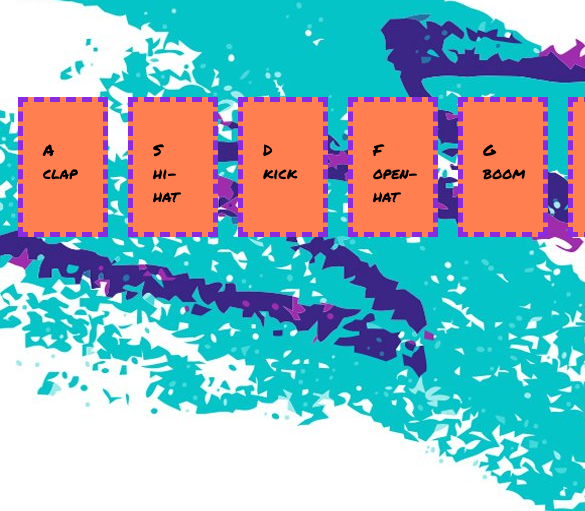
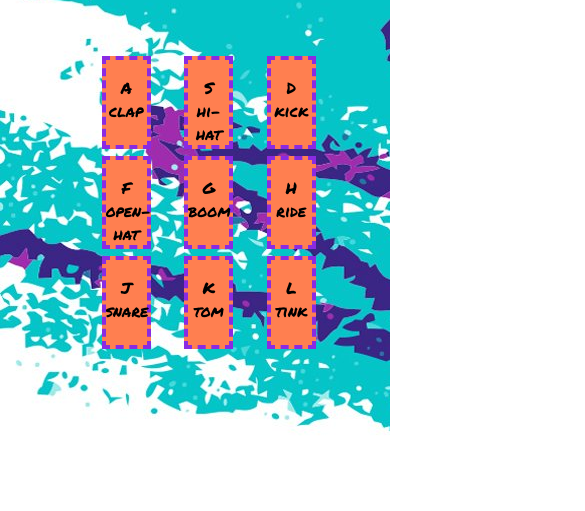
Before and after one commit to fluffy-lion-zzz/drumKit, a plain HTML site: page index.html in a window 390 px wide. Shown: the part 333-844 px from the top of the page, 585 px wide, since content can reach past the window. Drawn offline with Linux system fonts and the light colour scheme.

Commit message:
changed css for mobile size, would like to add media query

```diff
--- a/drumkit.css
+++ b/drumkit.css
@@ -1,7 +1,7 @@
 body {
-
+    margin: auto;
 height: 100%;
-width: 100%;
+width: 375px;
 background-image: url('retroDesignCup.jpg');
 font-family: 'Permanent Marker';
 
@@ -11,35 +11,99 @@ font-family: 'Permanent Marker';
     color: rgb(63, 163, 163);
     text-shadow: 5px 5px black;
 
-    font-size: 150px;
+    font-size: 120px;
     text-align: center;
 
 }
 
     .board {
-    display: flex;
-    margin: auto;
+
         width: 100%;
+
     }
         #keys {
 
-    display: flex;
-    margin: auto;
+
             margin-top: 0px;
             /* background-color: aquamarine; */
-    justify-items: space-between;
+
             height: 80px;
+            display: grid;
+            padding: 50px;
+            grid-template-columns: 10% 30% 30% 30% 10%;
+            grid-template-rows: 100px 100px 100px;
 
         }
 
+            #clapA{
+                grid-column: 2 / 3;
+                grid-row: 1 / 2;
+                justify-self: center;
+                align-self: center;
+            }
+            #hiHatS{
+                grid-column: 3 / 4;
+                grid-row: 1 / 2;
+                justify-self: center;
+                align-self: center;
+            }
+
+            #kickD {
+                grid-column: 4 / 5;
+                grid-row: 1 / 2;
+                justify-self: center;
+                align-self: center;
+            }
+
+            #openHatF{
+                grid-column: 2 / 3;
+                grid-row: 2 / 3;
+                justify-self: center;
+                align-self: center;
+            }
+
+            #boomG{
+                grid-column: 3 / 4;
+                grid-row: 2 / 3;
+                justify-self: center;
+                align-self: center;
+            }
+
+            #rideH{
+                grid-column: 4 / 5;
+                grid-row: 2 / 3;
+                justify-self: center;
+                align-self: center;
+            }
+
+            #snareJ{
+                grid-column: 2 / 3;
+                grid-row: 3 / 4;
+                justify-self: center;
+                align-self: center;
+            }
+
+            #tomK{
+                grid-column: 3 / 4;
+                grid-row: 3 / 4;
+                justify-self: center;
+                align-self: center;
+            }
+
+            #tinkL{
+                grid-column: 4 / 5;
+                grid-row: 3 / 4;
+                justify-self: center;
+                align-self: center;
+            }
 .inputBoxes {
     border-style: dashed;
-    border-width: 5px;
+    border-width: 4px;
     border-color: blueviolet;
     background-color: coral;
-    padding: 20px;
-    width: 40px;
-    height: 90px;
-    margin: 10px;
+    text-align: start;
 
+    width: 50%;
+    height: 85%;
+    text-align: center;
 }
```
Lines whose indentation alone changed are shown as unchanged.
